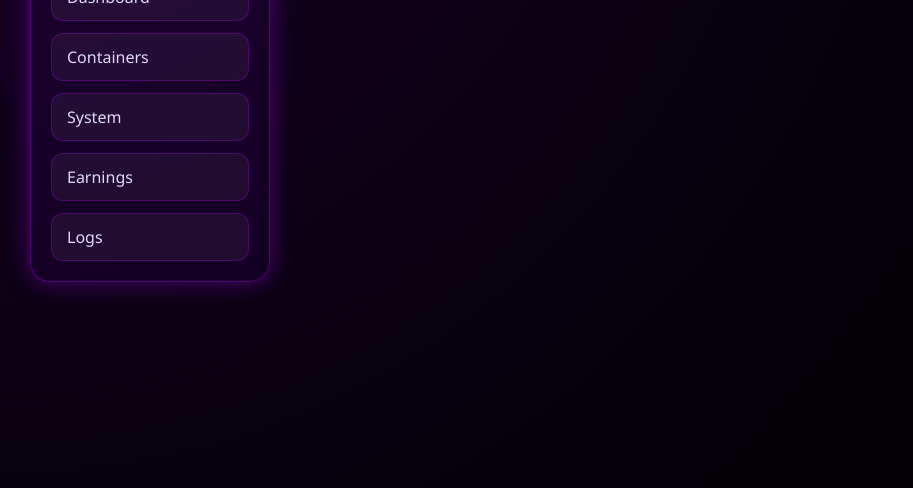
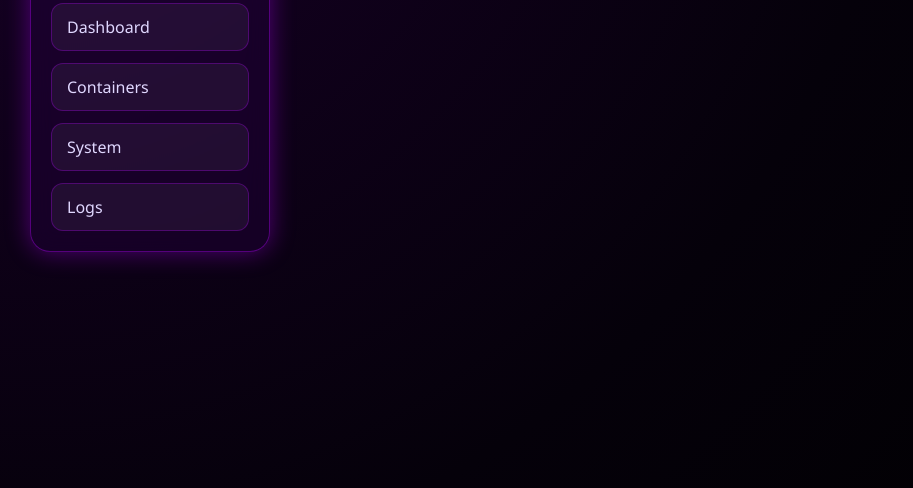
Before and after one commit to easye35/Raspberry-PI-docker-Earning, a plain HTML site: page dashboard/index.html in a window 1280 px wide. Shown: the part 312-800 px from the top of the page, without its empty margins (0-913 px from the left). Drawn offline with Linux system fonts and the light colour scheme; no server answers.

Commit message:
Update index.html

```diff
--- a/dashboard/index.html
+++ b/dashboard/index.html
@@ -20,7 +20,6 @@
             <button class="nav-btn" data-view="dashboard">Dashboard</button>
             <button class="nav-btn" data-view="containers">Containers</button>
             <button class="nav-btn" data-view="system">System</button>
-            <button class="nav-btn" data-view="earnings">Earnings</button>
             <button class="nav-btn" data-view="logs">Logs</button>
         </div>
     </div>
```
